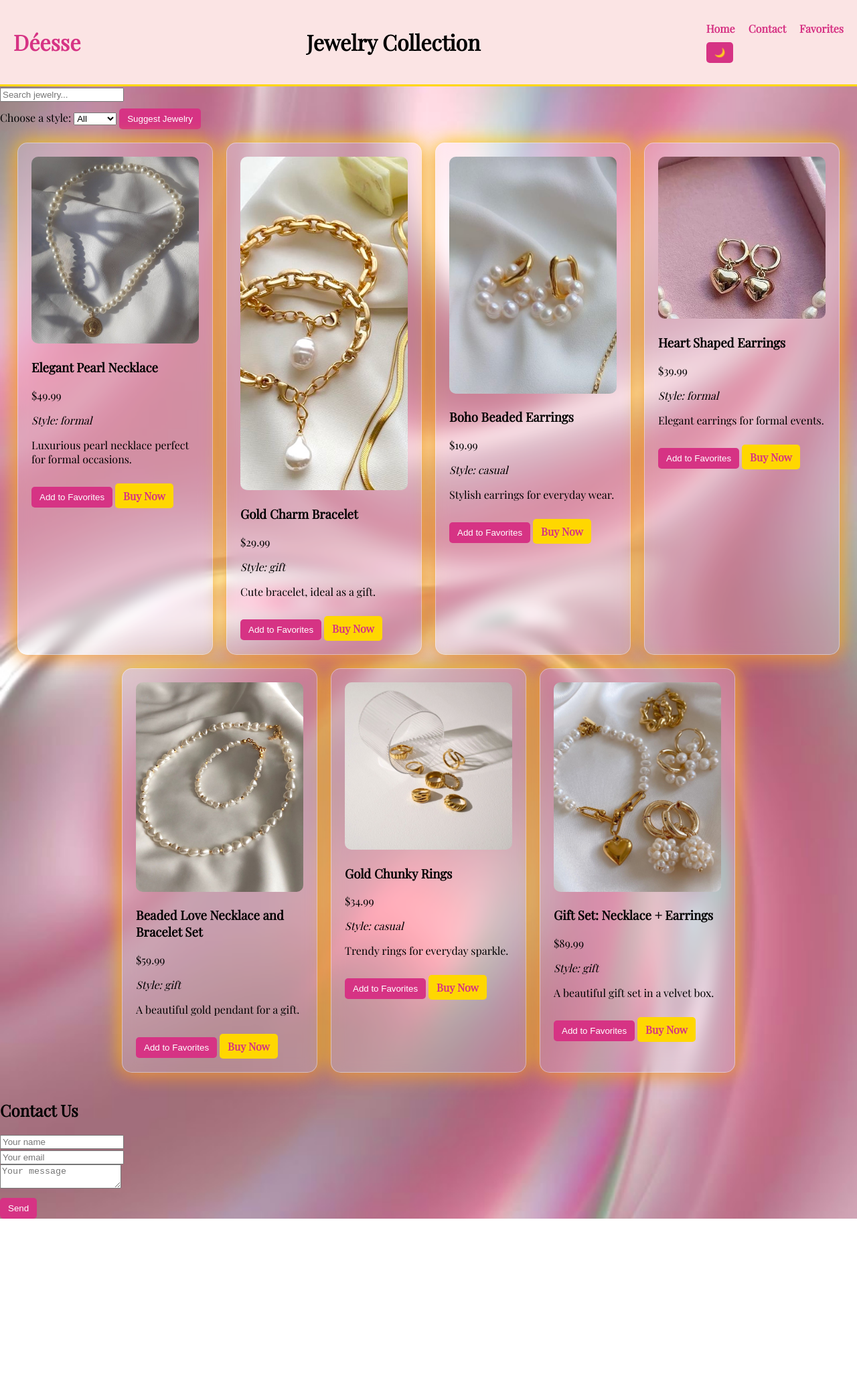
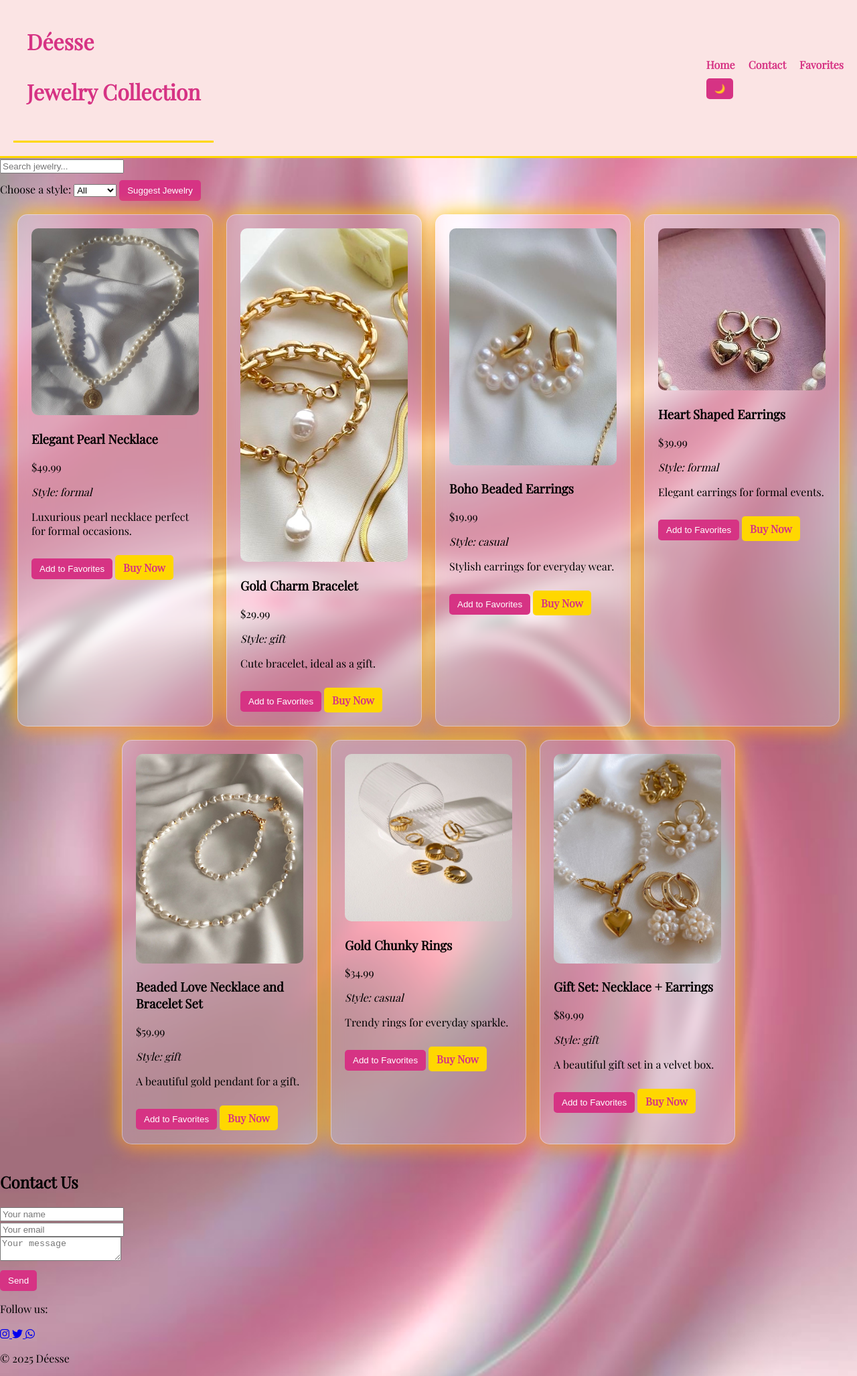
Before and after one commit to desse-jewelry/Jewelry-app, a plain HTML site: page docs/index.html in a window 1280 px wide. Shown: the whole page at 67% size. Before the commit the page ends 1820 px from the top, so only its background shows below. Drawn offline with nearby package versions, Linux system fonts and the light colour scheme.

Commit message:
Update index.html

```diff
--- a/docs/index.html
+++ b/docs/index.html
@@ -6,6 +6,14 @@
   <title>Déesse Jewelry</title>
   <link rel="stylesheet" href="jewel.css" />
 <link href="https://fonts.googleapis.com/css2?family=Playfair+Display&display=swap" rel="stylesheet">
+
+<link
+  rel="stylesheet"
+  href="https://cdnjs.cloudflare.com/ajax/libs/font-awesome/6.4.0/css/all.min.css"
+/>
+
+<!-- AOS CSS -->
+<link href="https://cdn.jsdelivr.net/npm/aos@2.3.4/dist/aos.css" rel="stylesheet">
 </head>
 <body>
   <div id="preloader">
@@ -13,8 +21,17 @@
   </div>
 
   <header>
-    <div class="logo">Déesse</div>
-    <h1>Jewelry Collection</h1>
+   <header>
+  <div class="logo">
+    <span>Déesse</span>
+    <div class="star-sparkle"></div>
+    <div class="star-sparkle"></div>
+    <div class="star-sparkle"></div>
+    <div class="star-sparkle"></div>
+    <div class="star-sparkle"></div>
+    <p class="jewelry-collection">Jewelry Collection</p>
+  </div>
+</header>
     <nav class="nav">
       <ul class="nav-links">
 <li><a href="#" id="homeLink">Home</a></li>
@@ -67,5 +84,32 @@
     }, 2000); // 2000 milliseconds = 2 seconds
   });
 </script>
+<!-- AOS JS -->
+<script src="https://cdn.jsdelivr.net/npm/aos@2.3.4/dist/aos.js"></script>
+<script>
+  AOS.init({
+    duration: 1000,
+    easing: 'ease-in-out',
+    once: true
+  });
+</script>
+
+<footer class="footer">
+  <p>Follow us:</p>
+  <div class="social-icons">
+    <a href="https://instagram.com" target="_blank" aria-label="Instagram">
+      <i class="fab fa-instagram"></i>
+    </a>
+    <a href="https://twitter.com" target="_blank" aria-label="Twitter">
+      <i class="fab fa-twitter"></i>
+    </a>
+    <a href="https://wa.me/2347055783702" target="_blank" aria-label="WhatsApp">
+      <i class="fab fa-whatsapp"></i>
+    </a>
+  </div>
+  <p>&copy; 2025 Déesse</p>
+</footer>
+
+
 </body>
 </html>
```
